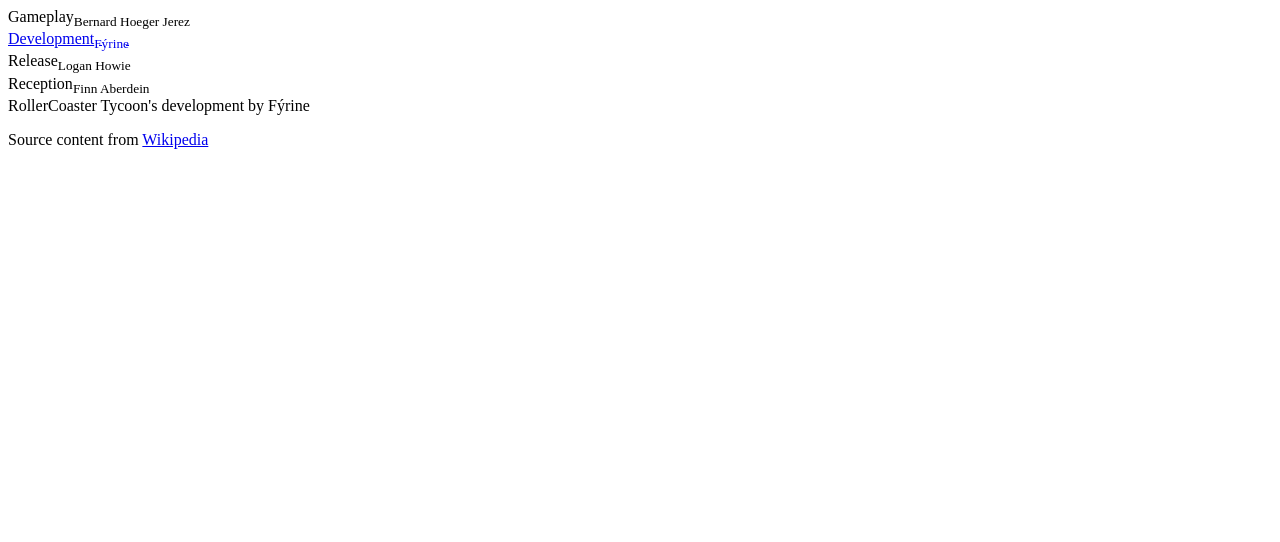
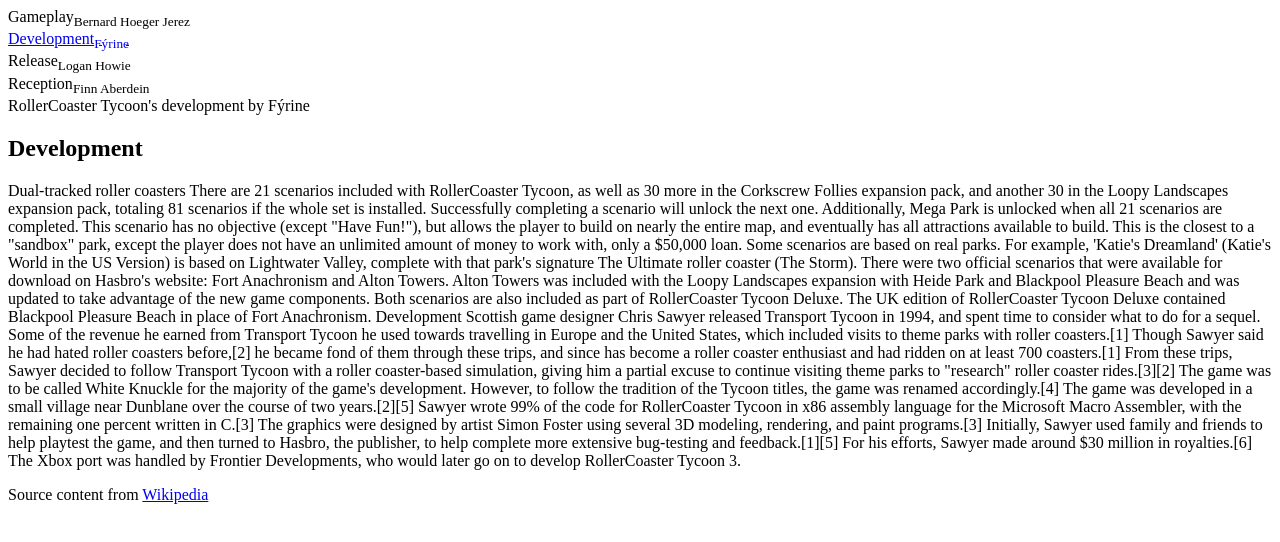
Before and after one commit to fyrineholm/RCTycoon, a plain HTML site: page development/index.html in a window 1280 px wide. Drawn offline with Linux system fonts and the light colour scheme.

Commit message:
Copy over content from Wikipedia

```diff
--- a/development/index.html
+++ b/development/index.html
@@ -13,6 +13,65 @@
 		<header>
 			<div>RollerCoaster Tycoon's development by Fýrine</div>
 		</header>
+		<div class="content">
+			<div>
+				<h2>Development</h2>
+				<p>
+					Dual-tracked roller coasters There are 21 scenarios included
+					with RollerCoaster Tycoon, as well as 30 more in the
+					Corkscrew Follies expansion pack, and another 30 in the
+					Loopy Landscapes expansion pack, totaling 81 scenarios if
+					the whole set is installed. Successfully completing a
+					scenario will unlock the next one. Additionally, Mega Park
+					is unlocked when all 21 scenarios are completed. This
+					scenario has no objective (except "Have Fun!"), but allows
+					the player to build on nearly the entire map, and eventually
+					has all attractions available to build. This is the closest
+					to a "sandbox" park, except the player does not have an
+					unlimited amount of money to work with, only a $50,000 loan.
+					Some scenarios are based on real parks. For example,
+					'Katie's Dreamland' (Katie's World in the US Version) is
+					based on Lightwater Valley, complete with that park's
+					signature The Ultimate roller coaster (The Storm). There
+					were two official scenarios that were available for download
+					on Hasbro's website: Fort Anachronism and Alton Towers.
+					Alton Towers was included with the Loopy Landscapes
+					expansion with Heide Park and Blackpool Pleasure Beach and
+					was updated to take advantage of the new game components.
+					Both scenarios are also included as part of RollerCoaster
+					Tycoon Deluxe. The UK edition of RollerCoaster Tycoon Deluxe
+					contained Blackpool Pleasure Beach in place of Fort
+					Anachronism. Development Scottish game designer Chris Sawyer
+					released Transport Tycoon in 1994, and spent time to
+					consider what to do for a sequel. Some of the revenue he
+					earned from Transport Tycoon he used towards travelling in
+					Europe and the United States, which included visits to theme
+					parks with roller coasters.[1] Though Sawyer said he had
+					hated roller coasters before,[2] he became fond of them
+					through these trips, and since has become a roller coaster
+					enthusiast and had ridden on at least 700 coasters.[1] From
+					these trips, Sawyer decided to follow Transport Tycoon with
+					a roller coaster-based simulation, giving him a partial
+					excuse to continue visiting theme parks to "research" roller
+					coaster rides.[3][2] The game was to be called White Knuckle
+					for the majority of the game's development. However, to
+					follow the tradition of the Tycoon titles, the game was
+					renamed accordingly.[4] The game was developed in a small
+					village near Dunblane over the course of two years.[2][5]
+					Sawyer wrote 99% of the code for RollerCoaster Tycoon in x86
+					assembly language for the Microsoft Macro Assembler, with
+					the remaining one percent written in C.[3] The graphics were
+					designed by artist Simon Foster using several 3D modeling,
+					rendering, and paint programs.[3] Initially, Sawyer used
+					family and friends to help playtest the game, and then
+					turned to Hasbro, the publisher, to help complete more
+					extensive bug-testing and feedback.[1][5] For his efforts,
+					Sawyer made around $30 million in royalties.[6] The Xbox
+					port was handled by Frontier Developments, who would later
+					go on to develop RollerCoaster Tycoon 3.
+				</p>
+			</div>
+		</div>
 		<footer>
 			<p>
 				Source content from
```
